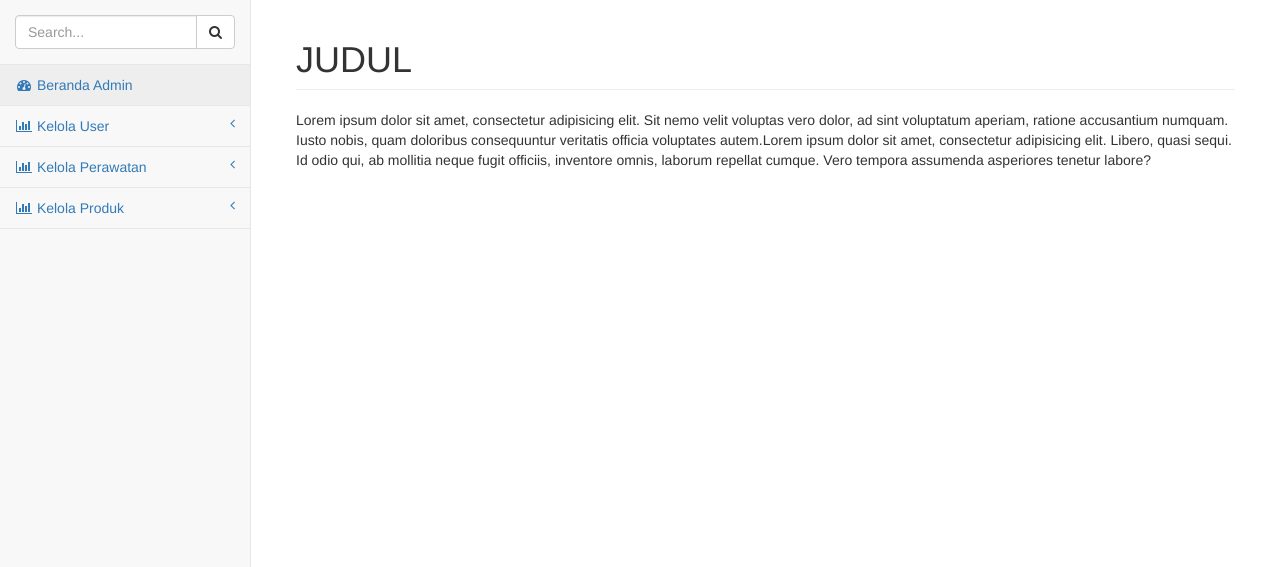
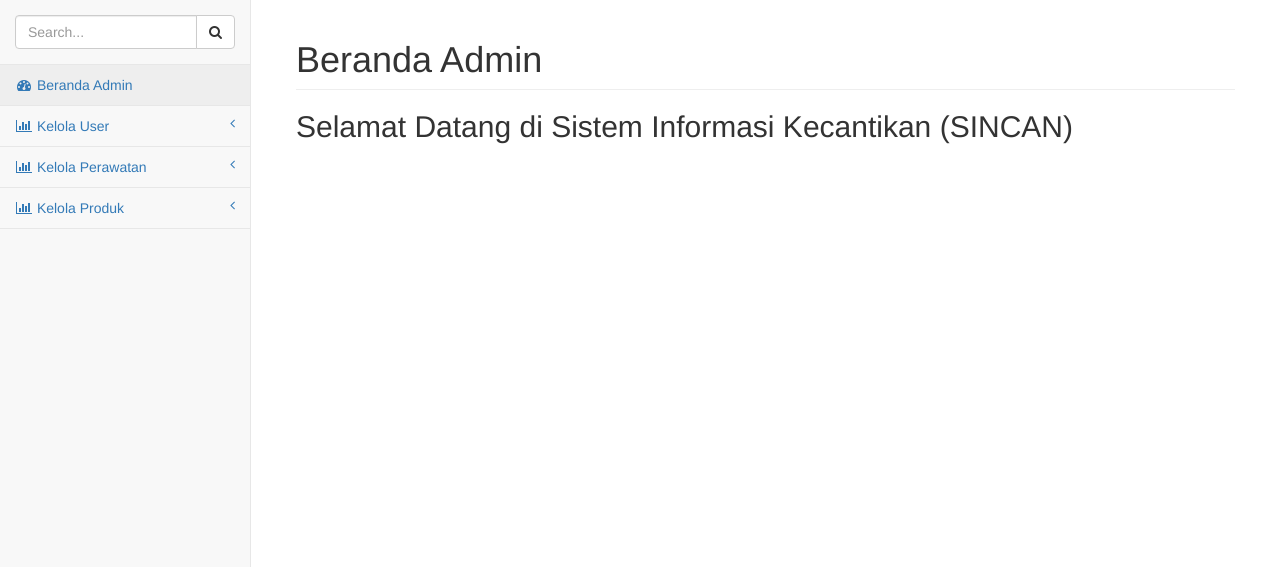
Before and after one commit to zegy/TBB-PW2-SINCAN, a PHP site: page /admin/index.php in a window 1280 px wide. Shown: the part 51-618 px from the top of the page. Run offline with PHP 8.4, Linux system fonts and the light colour scheme.

Commit message:
SINCAN FINAL
Hasil akhir SINCAN. 50% dari yang ditugaskan dengan tanpa 2 fungsi yang ditugaskan :
1. mendata perawatan pelanggan (Sulit untuk "select" pengguna dan pengguna multi selection pada perawatan)
2. mendata pembelian pelanggan (Sulit untuk "select" pengguna dan pengguna multi selection pada perawatan)
Terimakasih Pak

```diff
--- /dev/null
+++ b/admin/aksi_tambah_perawatan.php
@@ -0,0 +1,6 @@
+<?php
+include_once 'view/PengelolaanPerawatanUI.php';
+$brt = new PengelolaanPerawatanUI();
+$brt->inputPerawatan();
+
+ ?>
--- a/admin/model/Perawatan.php
+++ b/admin/model/Perawatan.php
@@ -62,7 +62,6 @@ class Perawatan extends Model
 			$stmt->bindparam(":harga",$harga);
 
 			$stmt->execute();
-			echo "Berita berhasil di update!";
 
 
 		}
--- a/admin/pages/beranda.php
+++ b/admin/pages/beranda.php
@@ -1,3 +1,3 @@
 
-                        <h1 class="page-header">JUDUL</h1>
-                        <p>Lorem ipsum dolor sit amet, consectetur adipisicing elit. Sit nemo velit voluptas vero dolor, ad sint voluptatum aperiam, ratione accusantium numquam. Iusto nobis, quam doloribus consequuntur veritatis officia voluptates autem.Lorem ipsum dolor sit amet, consectetur adipisicing elit. Libero, quasi sequi. Id odio qui, ab mollitia neque fugit officiis, inventore omnis, laborum repellat cumque. Vero tempora assumenda asperiores tenetur labore?</p>
+                        <h1 class="page-header">Beranda Admin</h1>
+                        <h2>Selamat Datang di Sistem Informasi Kecantikan (SINCAN)</h2>
--- a/admin/pages/formperawatan.php
+++ b/admin/pages/formperawatan.php
@@ -2,7 +2,7 @@
 	<h1>Menambahkan Perawatan</h1>
 	<hr>
 	<div class="col-md-6 col-sm-6">
-		<form class="form-horizontal" action="aksi_tambahperawatan.php" method="POST">
+		<form class="form-horizontal" action="aksi_tambah_perawatan.php" method="POST">
 		  <div class="form-group">
 		    <label for="nama" class="col-sm-2 control-label">Nama</label>
 		    <div class="col-sm-10">
```
Also changed, not shown: admin/Images/kimcil.png (added).
